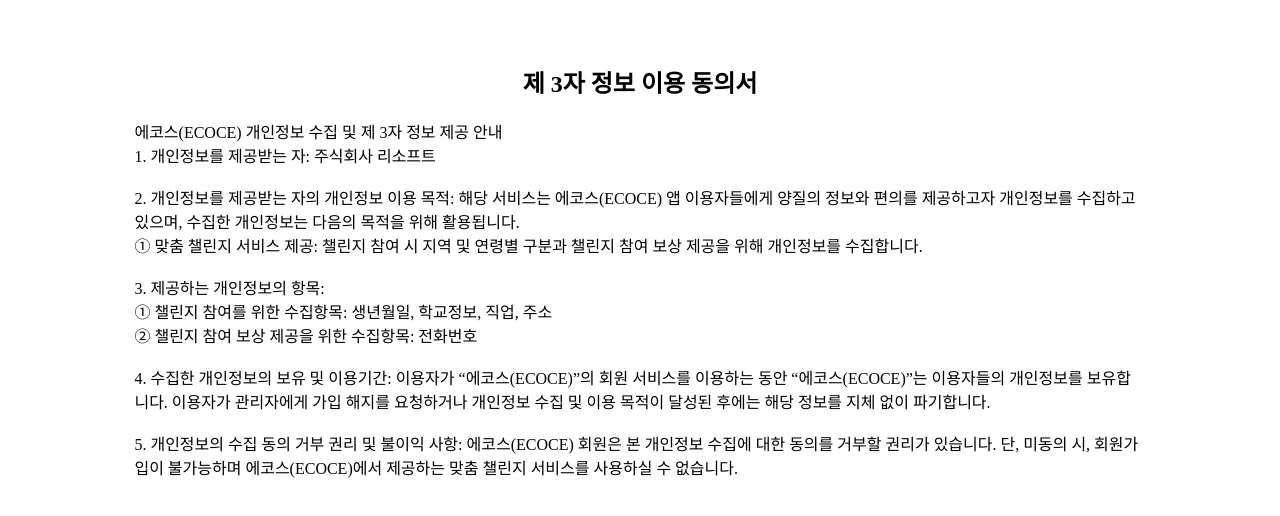
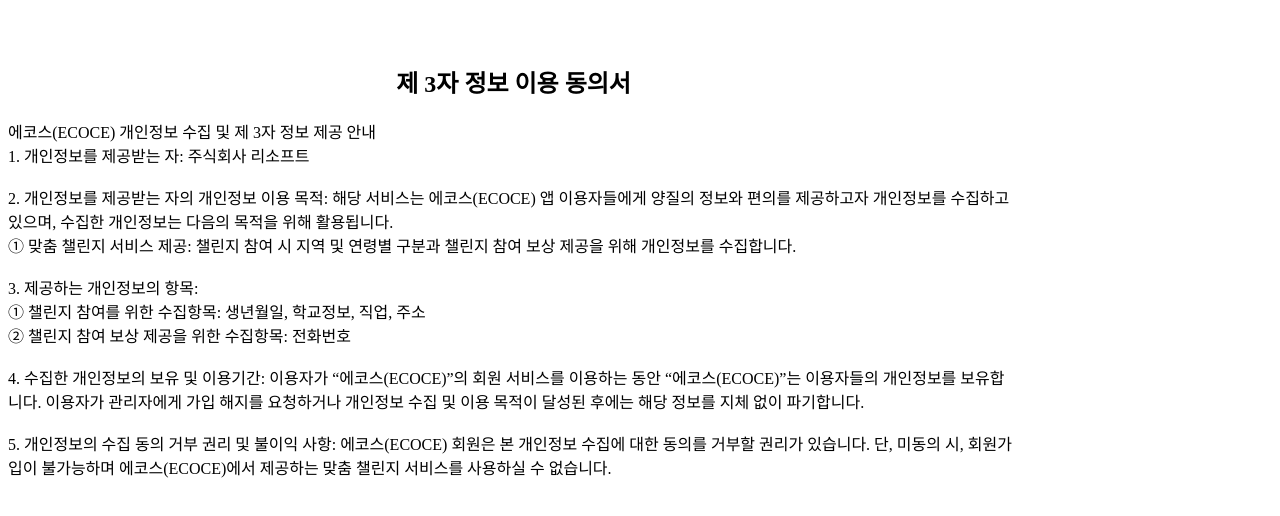
Before and after one commit to Resoft-kr/third-party-agreement, a plain HTML site: page index.html in a window 1280 px wide. Drawn offline with Linux system fonts and the light colour scheme.

Commit message:
Update index.html

```diff
--- a/index.html
+++ b/index.html
@@ -5,7 +5,7 @@
 <title>에코스(ECOCE)</title>
 </head>
 <body>
-	<div style="width:80%; height:100%; margin:0 auto; text-align:left; vertical-align: middle;"><br><br>
+	<div style="width:80%; height:100%; text-align:left; vertical-align: middle;"><br><br>
 		<h2  style="text-align:center;">제 3자 정보 이용 동의서</h2>
 
 		에코스(ECOCE) 개인정보 수집 및 제 3자 정보 제공 안내<br/>
```
